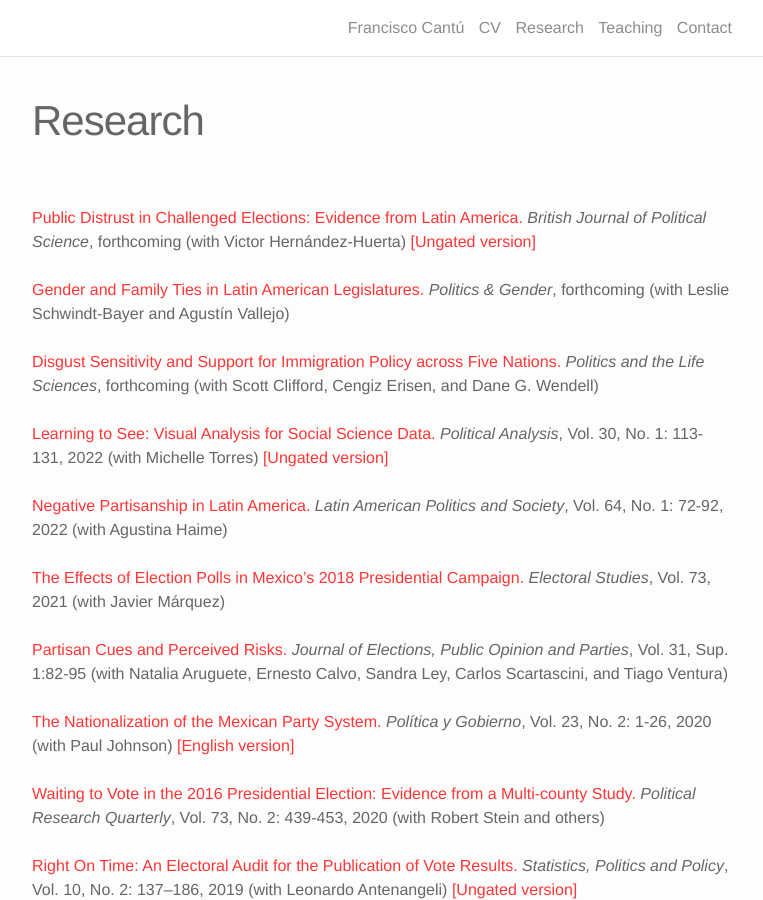
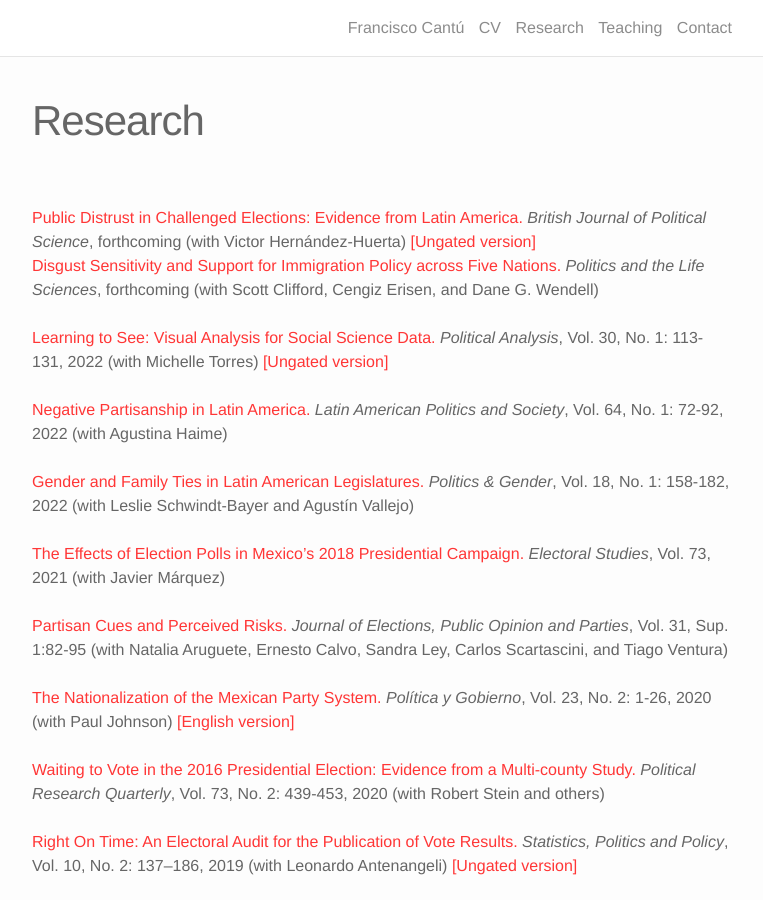
Before and after one commit to franciscocantu/franciscocantu.github.io, a Jekyll site: the page built from research.md, in a window 1280 px wide and 900 px high. Shown: the whole window, without its empty margins (258-1021 px from the left). Built offline with Jekyll 4.4.1, drawn with Linux system fonts in a browser that asks for light colours; nearby versions of some CDN libraries.

Commit message:
Update research.md

```diff
--- a/research.md
+++ b/research.md
@@ -7,10 +7,6 @@ order: 3
 <br>
 <a href="https://doi.org/10.1017/S0007123421000399">Public Distrust in Challenged Elections: Evidence from Latin America.</a> <i>British Journal of Political Science</i>,
 forthcoming (with Victor Hernández-Huerta) <a href="/Papers/Public_distrust_BJPS.pdf">[Ungated version]</a><br>
-<br>
-<a href="https://doi.org/10.1017/S1743923X20000288">Gender and Family Ties in Latin American Legislatures.</a> <i>Politics & Gender</i>,
-forthcoming (with Leslie Schwindt-Bayer and Agustín Vallejo)<br>
-<br>
 <a href="https://doi.org/10.1017/pls.2022.6">Disgust Sensitivity and Support for Immigration Policy across Five Nations.</a> <i>Politics and the Life Sciences</i>, forthcoming (with Scott Clifford, Cengiz Erisen, and Dane G. Wendell)<br>
 <br>
 <a href="https://doi.org/10.1017/pan.2021.9">Learning to See: Visual Analysis for Social Science Data.</a> <i>Political Analysis</i>,
@@ -18,6 +14,9 @@ Vol. 30, No. 1: 113-131, 2022 (with Michelle Torres) <a href="/Papers/LearningTo
 <br>
 <a href="doi.org/10.1017/lap.2021.54">Negative Partisanship in Latin America.</a> <i>Latin American Politics and Society</i>,
 Vol. 64, No. 1: 72-92, 2022 (with Agustina Haime)<br>
+<br>
+<a href="https://doi.org/10.1017/S1743923X20000288">Gender and Family Ties in Latin American Legislatures.</a> <i>Politics & Gender</i>,
+Vol. 18, No. 1: 158-182, 2022 (with Leslie Schwindt-Bayer and Agustín Vallejo)<br>
 <br>
 <a href="https://doi.org/10.1016/j.electstud.2021.102379">The Effects of Election Polls in Mexico's 2018 Presidential Campaign.</a> <i>Electoral Studies</i>,
 Vol. 73, 2021 (with Javier Márquez)<br>
```
